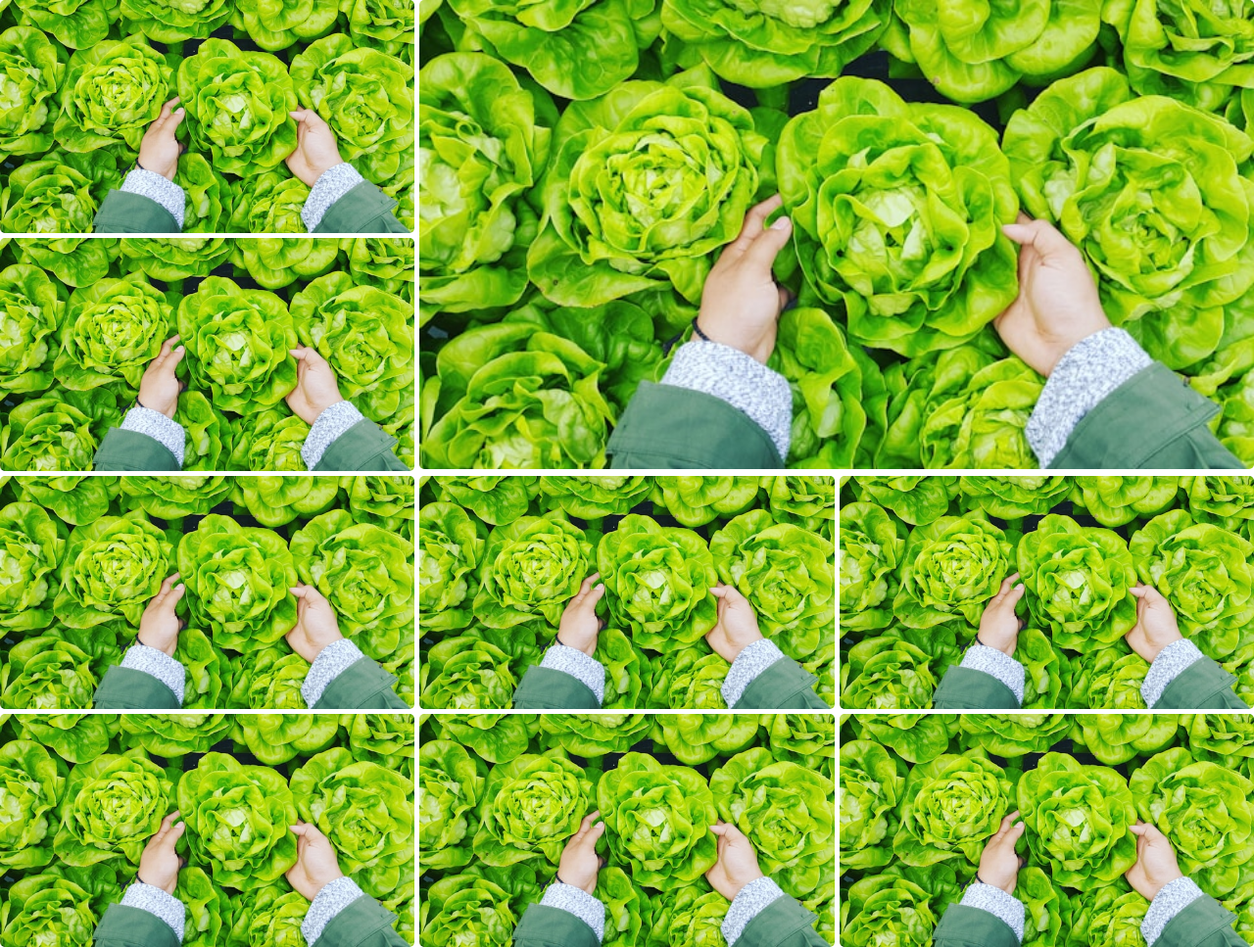
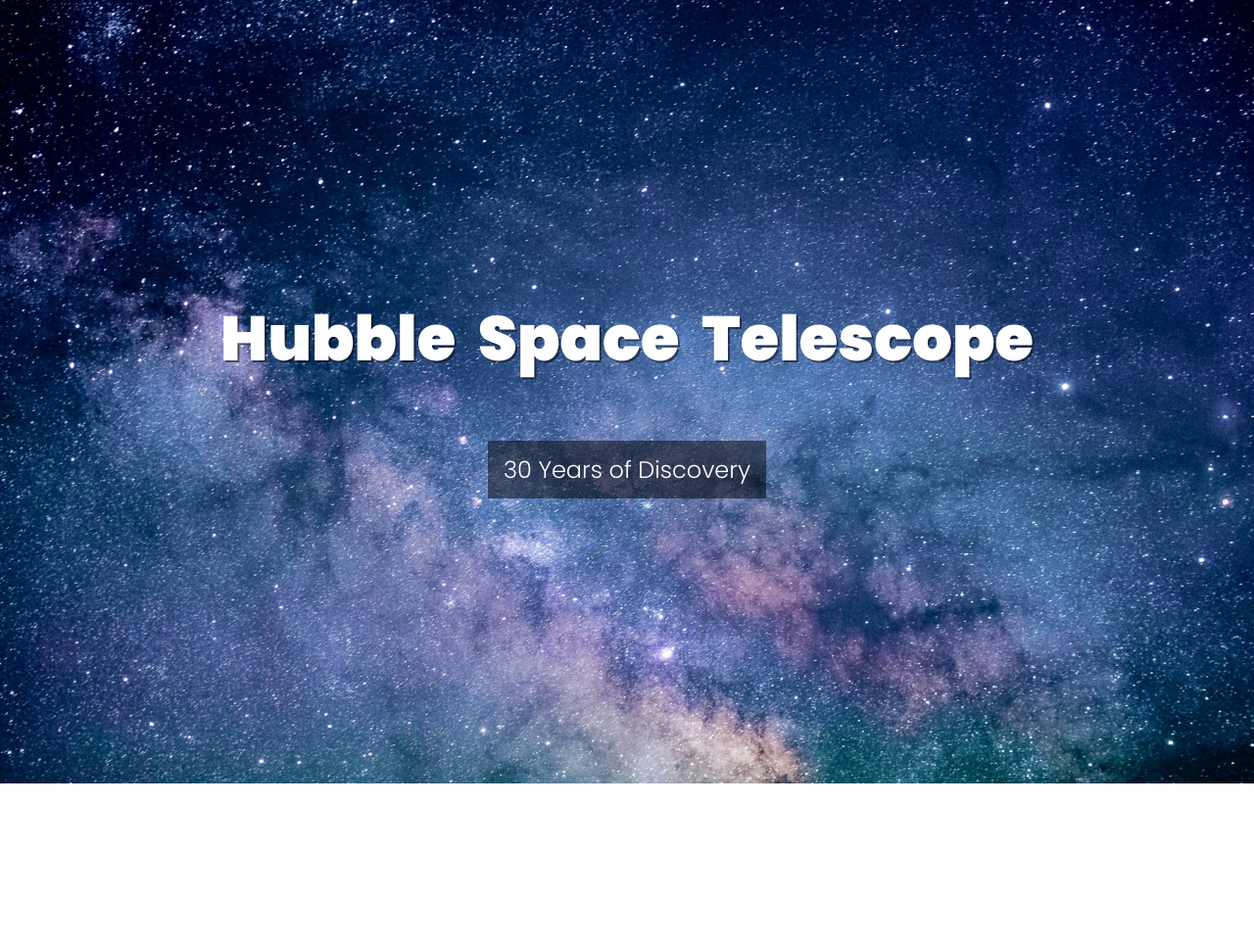
Before and after one commit to bschink/html-playground, a plain HTML site: page index.html in a window 1280 px wide. Shown: the whole page at 98% size. After the commit the page ends 800 px from the top, so only its background shows below. Drawn offline with Linux system fonts and the light colour scheme.

Commit message:
space hero exercise

```diff
--- a/css/styles.css
+++ b/css/styles.css
@@ -1,31 +1,38 @@
-body {
-    /*margin: 10px;*/
+.poppins-light {
+    font-family: "Poppins", sans-serif;
+    font-weight: 300;
+    font-style: light;
 }
 
-.gallery {
-    display: grid;
-    grid-gap: 5px;
+.poppins-black {
+    font-family: "Poppins", sans-serif;
+    font-weight: 900;
+    font-style: black;
 }
 
-.gallery img {
-    width: 100%;
-    object-fit: cover;
-    border-radius: 5px;
+body {
+    height: 100vh;
+    background-image: url(../images/space.jpg);
+    background-repeat: no-repeat;
+    background-size: cover;
+    display: flex;
+    flex-direction: column;
+    justify-content: center;
+    align-items: center;
+    color: #fff;
+    font-family: "Poppins", Arial, Helvetica, sans-serif;
 }
 
-@media screen and (min-width: 768px) {
-    .gallery {
-        grid-template-columns: repeat(2, 1fr);
-    }
+h1 {
+    font-size: 4rem;
+    font-style: 900;
+    text-shadow: 2px 2px 0px rgba(0, 0, 0, 0.5);
+    word-spacing: 12px;
 }
 
-@media screen and (min-width: 1024px) {
-    .gallery {
-        grid-template-columns: repeat(3, 1fr);
-    }
-
-    .gallery img:nth-of-type(2) {
-        grid-column: span 2;
-        grid-row: span 2;
-    }
+p {
+    font-size: 1.5rem;
+    font-style: 300;
+    background-color: rgba(0, 0, 0, 0.5);
+    padding: 1rem;
 }
--- a/index.html
+++ b/index.html
@@ -7,22 +7,16 @@
     <meta name="keywords" content="HTML, CSS">
     <meta name="description" content="this is a simple HTML and CSS project">
     <title>my first web page</title>
+    <link rel="preconnect" href="https://fonts.googleapis.com">
+    <link rel="preconnect" href="https://fonts.gstatic.com" crossorigin>
+    <link href="https://fonts.googleapis.com/css2?family=Poppins:wght@300;900&display=swap" rel="stylesheet">
     <link rel="stylesheet" href="css/normalize.css" />
     <link rel="stylesheet" href="css/styles.css" />
 </head>
 
 <body>
-    <div class="gallery">
-        <img src="images/salad.jpg" />
-        <img src="images/salad.jpg" />
-        <img src="images/salad.jpg" />
-        <img src="images/salad.jpg" />
-        <img src="images/salad.jpg" />
-        <img src="images/salad.jpg" />
-        <img src="images/salad.jpg" />
-        <img src="images/salad.jpg" />
-        <img src="images/salad.jpg" />
-    </div>
+    <h1>Hubble Space Telescope</h1>
+    <p>30 Years of Discovery</p>
 </body>
 
 </html>
```
Also changed, not shown: images/salad.jpg (deleted), images/space.jpg (added).
